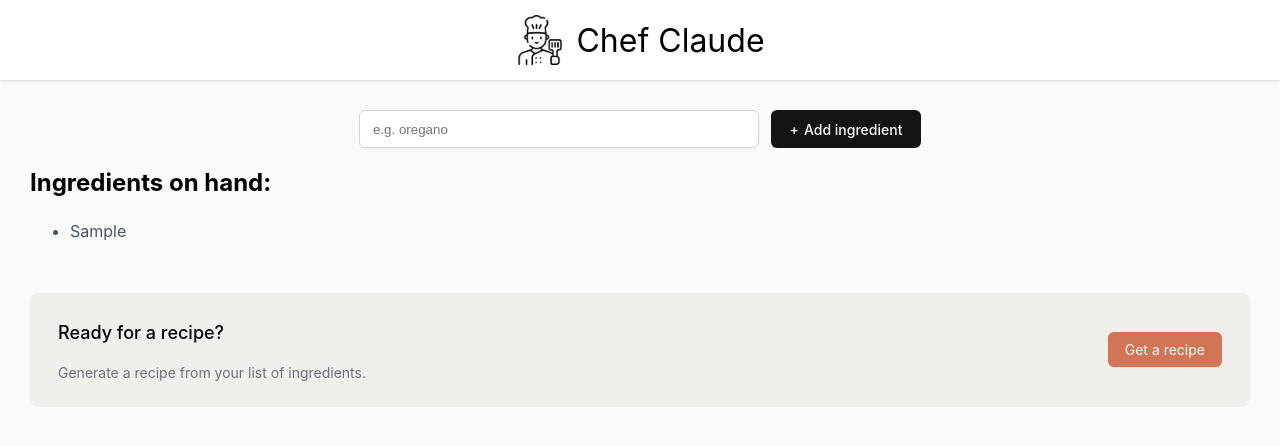
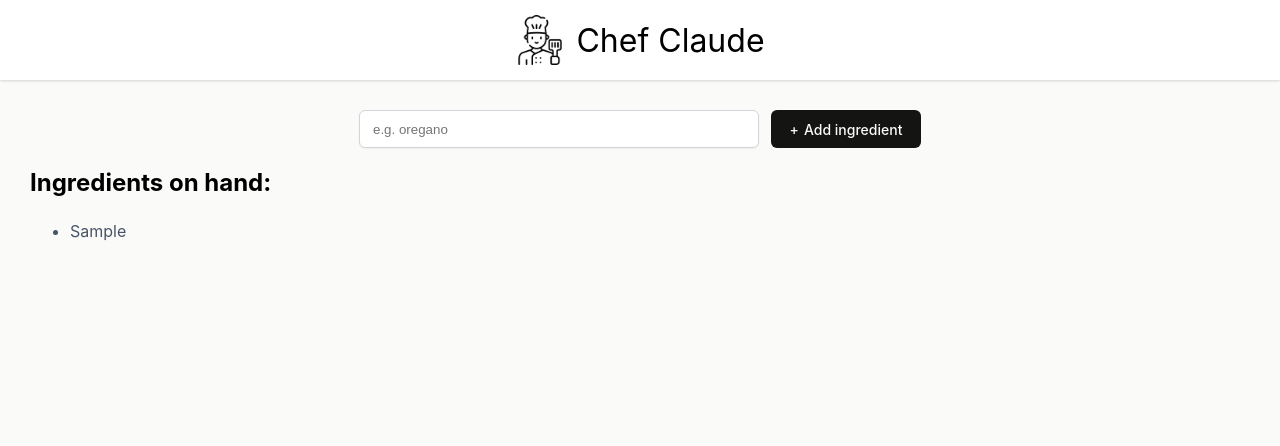
Before and after one commit to sejal2928/myChefClaudeAi, a React (Vite) app: page / in a window 1280 px wide. Both pictures are taken after typing "Sample" into the empty fields and a click on the button "Add ingredient". Shown: the top 446 px of the page. Built offline with nearby package versions, Linux system fonts and the light colour scheme.

Commit message:
conditional rendering again

```diff
--- a/src/Mainbody.jsx
+++ b/src/Mainbody.jsx
@@ -32,27 +32,15 @@ export default function Main() {
                 <section>
                     <h2>Ingredients on hand: </h2>
                     <ul className="ingredients-list" aria-live="polite">{ingredientsListItems}</ul>
+                    {ingredients.length > 3 &&
                         <div className="get-recipe-container">
                             <div>
                                 <h3>Ready for a recipe?</h3>
                                 <p>Generate a recipe from your list of ingredients.</p>
                             </div>
                             <button>Get a recipe</button>
-                    </div>
+                        </div>}
                 </section>}
-
-            {/* {ingredients.length ?
-                <section>
-                    <h2>Ingredients on hand: </h2>
-                    <ul className="ingredients-list" aria-live="polite">{ingredientsListItems}</ul>
-                    <div className="get-recipe-container">
-                        <div>
-                            <h3>Ready for a recipe?</h3>
-                            <p>Generate a recipe from your list of ingredients.</p>
-                        </div>
-                        <button>Get a recipe</button>
-                    </div>
-                </section> : null} */}
         </main>
     )
 }
```
Lines whose indentation alone changed are shown as unchanged.
